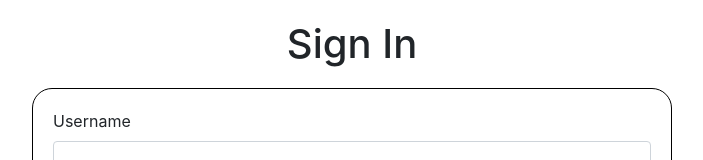
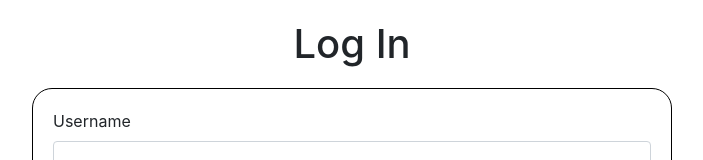
Before and after one commit to Fakhrul-Hakimy/Personal-Expense-Tracker-App, a plain HTML site: page index.html in a window 1280 px wide. Shown: the top 160 px of the page, without its empty margins (288-991 px from the left). Drawn offline with nearby package versions, Linux system fonts and the light colour scheme.

Commit message:
Update index.html

```diff
--- a/index.html
+++ b/index.html
@@ -33,7 +33,7 @@
     </style>
 </head>
 <body>
-    <h1>Sign In</h1>
+    <h1>Log In</h1>
     <div id="FORMS" class="mx-auto col-md-6">
         <div class="form-group">
             <label for="username">Username</label>
```
